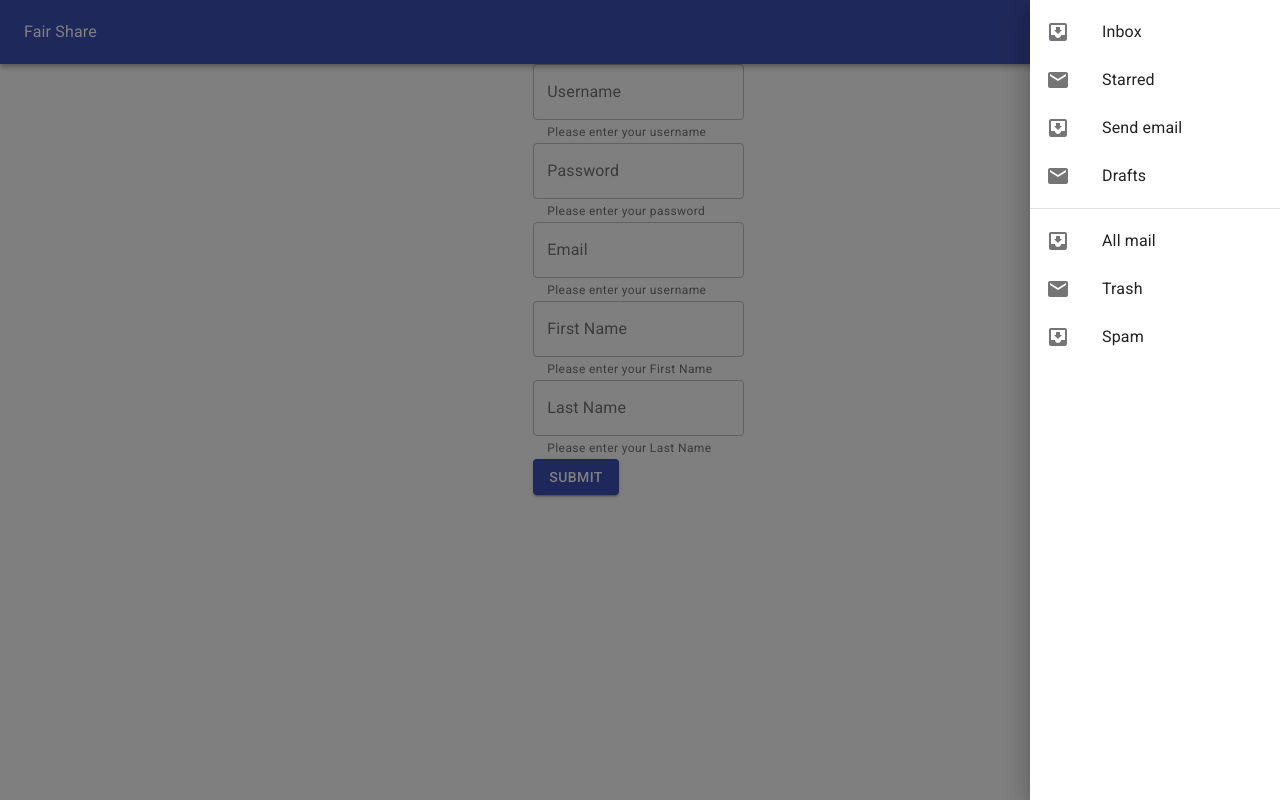
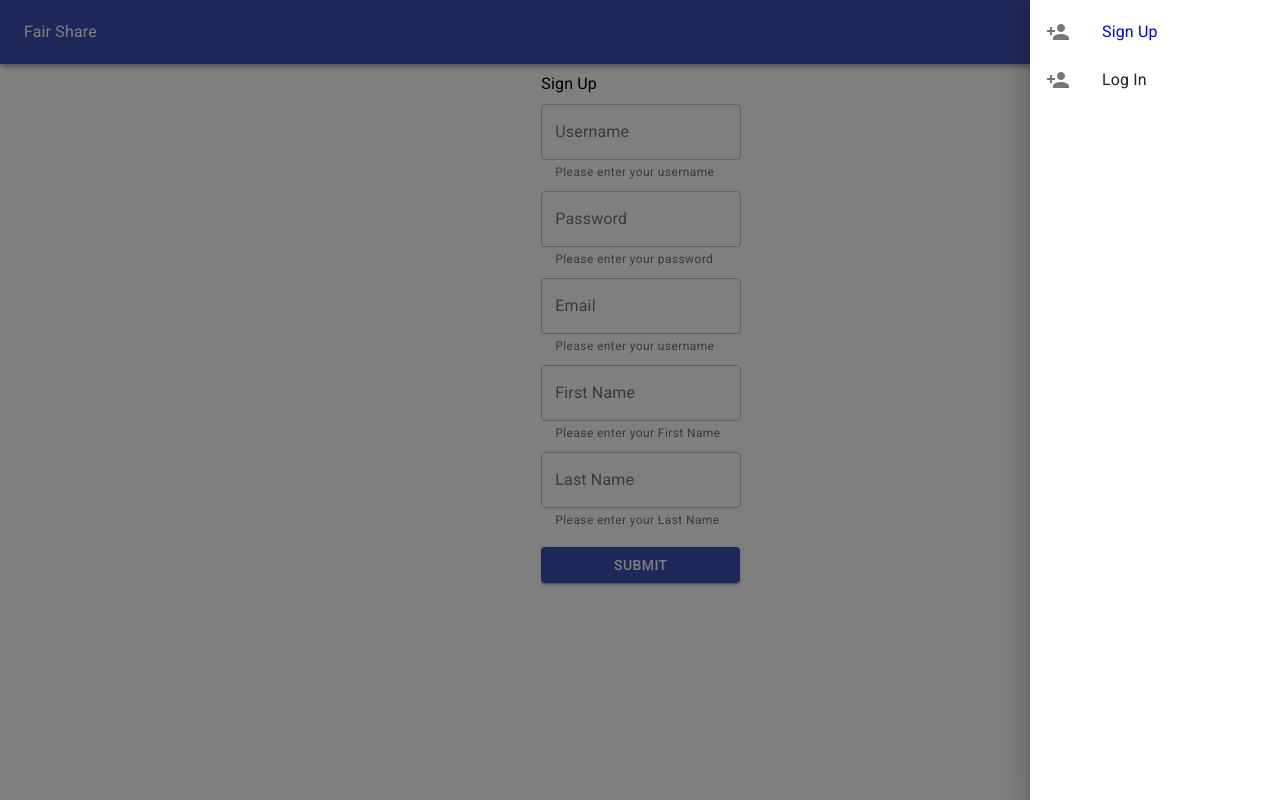
Before and after one commit to shaneslone/fair-share-fe, a React (Create React App) app: page /signup in a window 1280 px wide. Both pictures are taken after a click on the button "menu". Built offline with nearby package versions, Linux system fonts and the light colour scheme.

Commit message:
updated the nav menu and created a context for user info

```diff
--- a/src/App.js
+++ b/src/App.js
@@ -1,10 +1,16 @@
-import { Grid } from '@material-ui/core';
+import { useState } from 'react';
+import { Switch, Route } from 'react-router-dom';
+import { UserContext } from './context/UserContext';
+
 import Header from './components/Header';
 import Login from './components/Login';
 import Signup from './components/Signup';
-import { Switch, Route } from 'react-router-dom';
+
+import { Grid } from '@material-ui/core';
 
 function App() {
+  const [userInfo, setUserInfo] = useState(null);
+
   return (
     <Grid container direction='column'>
       <Grid item>
@@ -13,10 +19,12 @@ function App() {
       <Grid item container>
         <Grid item xs={2} sm={5} />
         <Grid item xs={8} sm={2}>
-          <Switch>
-            <Route path='/signup' component={Signup} />
-            <Route path='/' component={Login} />
-          </Switch>
+          <UserContext.Provider value={{ userInfo, setUserInfo }}>
+            <Switch>
+              <Route path='/signup' component={Signup} />
+              <Route path='/' component={Login} />
+            </Switch>
+          </UserContext.Provider>
         </Grid>
         <Grid item xs={2} sm={5} />
       </Grid>
--- a/src/components/Header.js
+++ b/src/components/Header.js
@@ -30,7 +30,9 @@ export default function Header() {
   return (
     <AppBar position='static'>
       <Toolbar>
-        <Typography className={classes.typographyStyles}>Fair Share</Typography>
+        <Typography className={classes.typographyStyles} component='h1'>
+          Fair Share
+        </Typography>
         <IconButton
           edge='start'
           color='inherit'
--- a/src/components/Login.js
+++ b/src/components/Login.js
@@ -1,8 +1,7 @@
 import axios from 'axios';
 import { useState } from 'react';
 import { makeStyles } from '@material-ui/core/styles';
-import TextField from '@material-ui/core/TextField';
-import Button from '@material-ui/core/Button';
+import { TextField, Button, Typography } from '@material-ui/core';
 
 const useStyles = makeStyles(theme => ({
   root: {
@@ -13,14 +12,14 @@ const useStyles = makeStyles(theme => ({
   },
 }));
 
+const initalValues = {
+  username: '',
+  password: '',
+};
+
 export default function Login() {
   const classes = useStyles();
-  const initalValues = {
-    username: '',
-    password: '',
-  };
   const [credentials, setCredentials] = useState(initalValues);
-
   const onChange = e => {
     setCredentials({ ...credentials, [e.target.id]: e.target.value });
   };
@@ -49,6 +48,7 @@ export default function Login() {
   };
   return (
     <form className={classes.root} noValidate autoComplete='off'>
+      <Typography>Login</Typography>
       <div>
         <TextField
           id='username'
@@ -56,7 +56,6 @@ export default function Login() {
           label='Username'
           value={credentials.username}
           onChange={onChange}
-          helperText='Please enter your username'
         />
       </div>
       <div>
@@ -67,7 +66,6 @@ export default function Login() {
           value={credentials.password}
           onChange={onChange}
           type='password'
-          helperText='Please enter your password'
         />
       </div>
       <Button variant='contained' color='primary' onClick={onSubmit}>
--- a/src/components/NavMenu.js
+++ b/src/components/NavMenu.js
@@ -1,16 +1,15 @@
 import React from 'react';
-import List from '@material-ui/core/List';
-import Divider from '@material-ui/core/Divider';
-import ListItem from '@material-ui/core/ListItem';
-import ListItemIcon from '@material-ui/core/ListItemIcon';
-import ListItemText from '@material-ui/core/ListItemText';
-import InboxIcon from '@material-ui/icons/MoveToInbox';
-import MailIcon from '@material-ui/icons/Mail';
+import { List, ListItem, ListItemIcon, ListItemText } from '@material-ui/core';
+import PersonAddIcon from '@material-ui/icons/PersonAdd';
 import { makeStyles } from '@material-ui/styles';
+import { Link } from 'react-router-dom';
 
-const useStyles = makeStyles(() => ({
+const useStyles = makeStyles(theme => ({
   list: {
     width: 250,
+  },
+  link: {
+    textDecoration: 'none',
   },
 }));
 
@@ -23,25 +22,20 @@ export default function NavMenu({ toggleDrawer }) {
       onKeyDown={toggleDrawer(false)}
     >
       <List>
-        {['Inbox', 'Starred', 'Send email', 'Drafts'].map((text, index) => (
-          <ListItem button key={text}>
+        <Link to='/signup' className={classes.link}>
+          <ListItem button>
             <ListItemIcon>
-              {index % 2 === 0 ? <InboxIcon /> : <MailIcon />}
+              <PersonAddIcon />
             </ListItemIcon>
-            <ListItemText primary={text} />
+            <ListItemText primary={'Sign Up'} />
           </ListItem>
-        ))}
-      </List>
-      <Divider />
-      <List>
-        {['All mail', 'Trash', 'Spam'].map((text, index) => (
-          <ListItem button key={text}>
-            <ListItemIcon>
-              {index % 2 === 0 ? <InboxIcon /> : <MailIcon />}
-            </ListItemIcon>
-            <ListItemText primary={text} />
-          </ListItem>
-        ))}
+        </Link>
+        <ListItem button>
+          <ListItemIcon>
+            <PersonAddIcon />
+          </ListItemIcon>
+          <ListItemText primary={'Log In'} />
+        </ListItem>
       </List>
     </div>
   );
--- a/src/components/Signup.js
+++ b/src/components/Signup.js
@@ -1,8 +1,7 @@
 import axios from 'axios';
 import { useState } from 'react';
 import { makeStyles } from '@material-ui/core/styles';
-import TextField from '@material-ui/core/TextField';
-import Button from '@material-ui/core/Button';
+import { TextField, Button, Typography } from '@material-ui/core';
 
 const useStyles = makeStyles(theme => ({
   root: {
@@ -22,7 +21,7 @@ const initalValues = {
 };
 
 export default function Signup() {
-  const classes = useState();
+  const classes = useStyles();
 
   const [user, setUser] = useState(initalValues);
 
@@ -40,6 +39,7 @@ export default function Signup() {
 
   return (
     <form className={classes.root} noValidate autoComplete='off'>
+      <Typography>Sign Up</Typography>
       <div>
         <TextField
           id='username'
--- /dev/null
+++ b/src/context/UserContext.js
@@ -0,0 +1,3 @@
+import { createContext } from 'react';
+
+export const UserContext = createContext();
```
